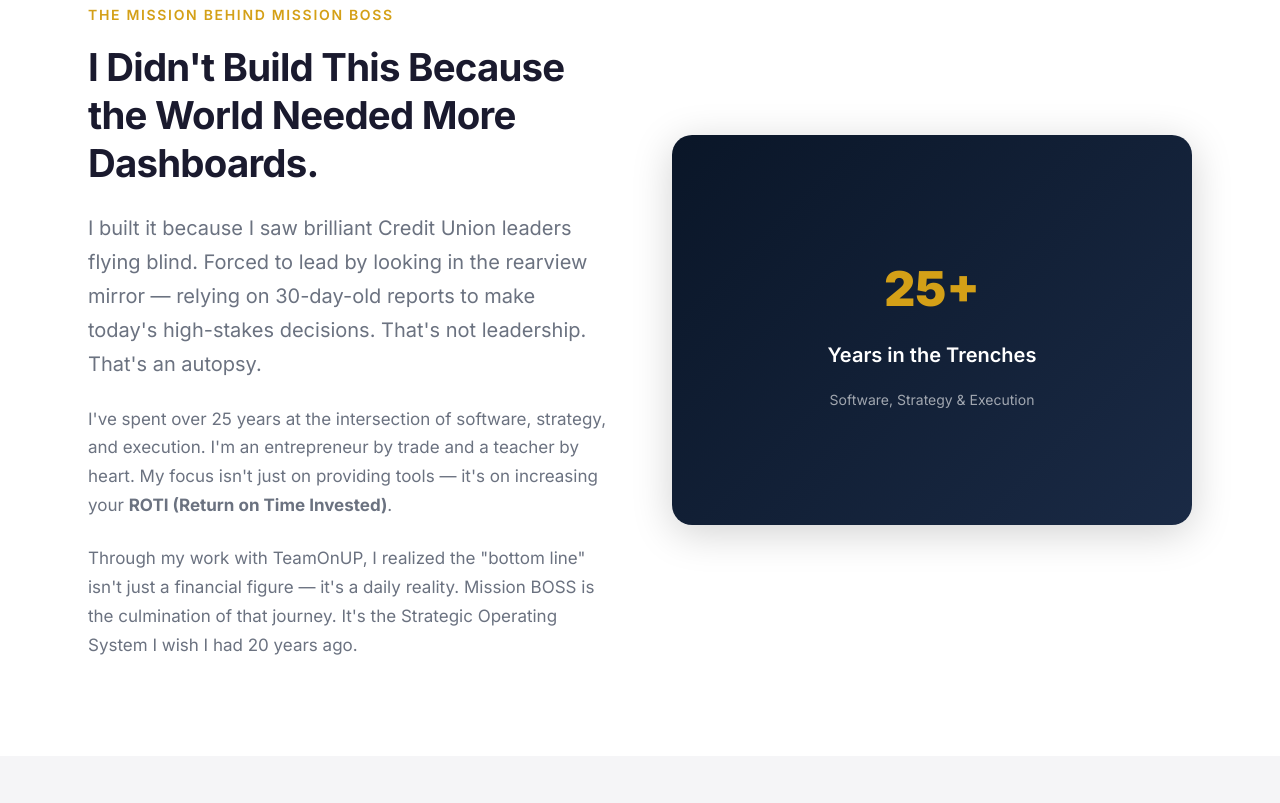
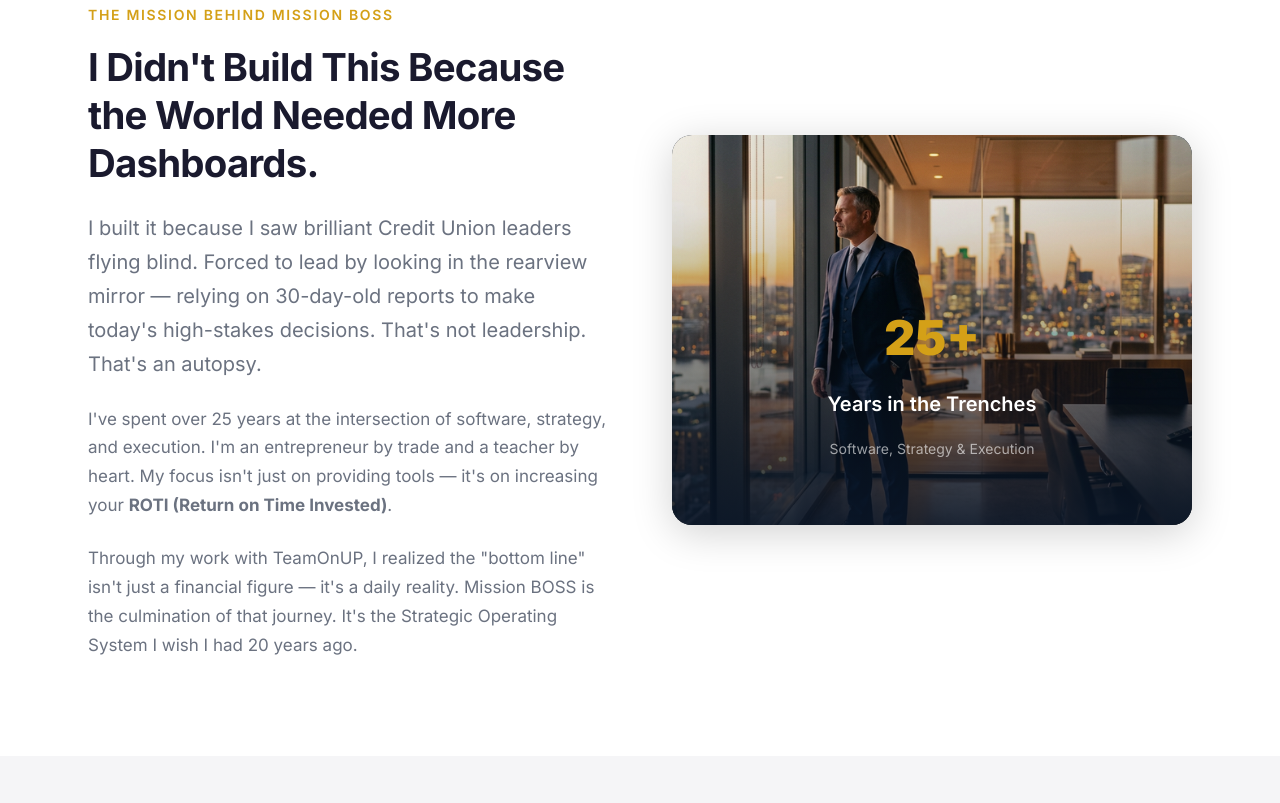
Before and after one commit to blendmodeus/mission-boss, a website built with Vite: page about.html in a window 1280 px wide. Shown: the part 577-1380 px from the top of the page. Built offline with nearby package versions, Linux system fonts and the light colour scheme.

Commit message:
Add boardroom hero image to About page

```diff
--- a/about.html
+++ b/about.html
@@ -60,11 +60,13 @@
           </p>
         </div>
         <div class="reveal reveal-delay-2">
-          <div class="about-photo" style="display: flex; align-items: center; justify-content: center;">
-            <div style="text-align: center; color: white; padding: var(--space-xl);">
+          <div class="about-photo" style="position: relative; overflow: hidden; display: flex; align-items: flex-end; justify-content: center;">
+            <img src="/img/about-hero.png" alt="Strategic leadership" style="position: absolute; inset: 0; width: 100%; height: 100%; object-fit: cover;" />
+            <div style="position: absolute; inset: 0; background: linear-gradient(to top, rgba(10,22,40,0.9) 0%, rgba(10,22,40,0.3) 50%, transparent 100%);"></div>
+            <div style="position: relative; text-align: center; color: white; padding: var(--space-xl);">
               <div style="font-size: 3rem; font-weight: 900; color: var(--color-gold); margin-bottom: 0.5rem;">25+</div>
               <div style="font-size: var(--fs-body-lg); font-weight: 600;">Years in the Trenches</div>
-              <p style="font-size: var(--fs-small); color: rgba(255,255,255,0.6); margin-top: var(--space-sm);">Software, Strategy & Execution</p>
+              <p style="font-size: var(--fs-small); color: rgba(255,255,255,0.6); margin-top: var(--space-sm);">Software, Strategy &amp; Execution</p>
             </div>
           </div>
         </div>
```
Also changed, not shown: img/about-hero.png (added).
